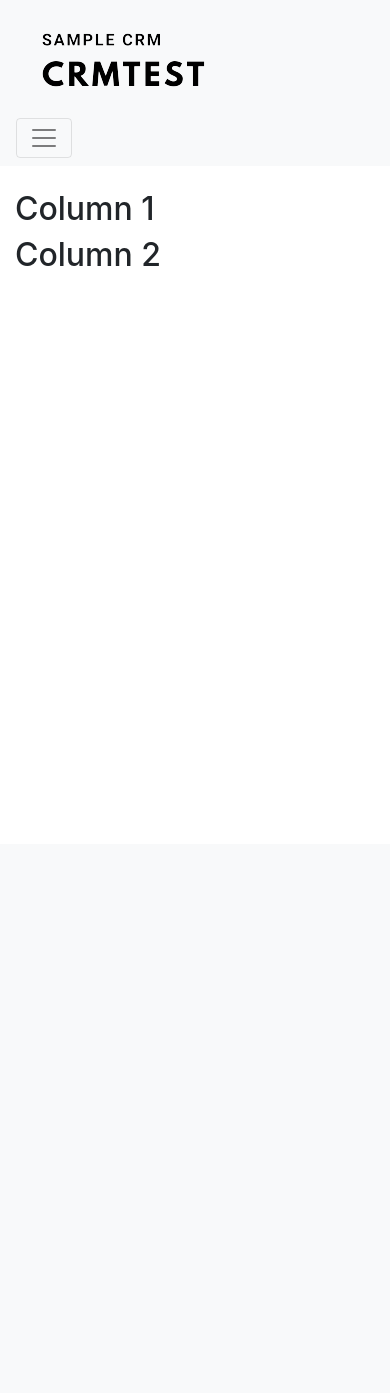
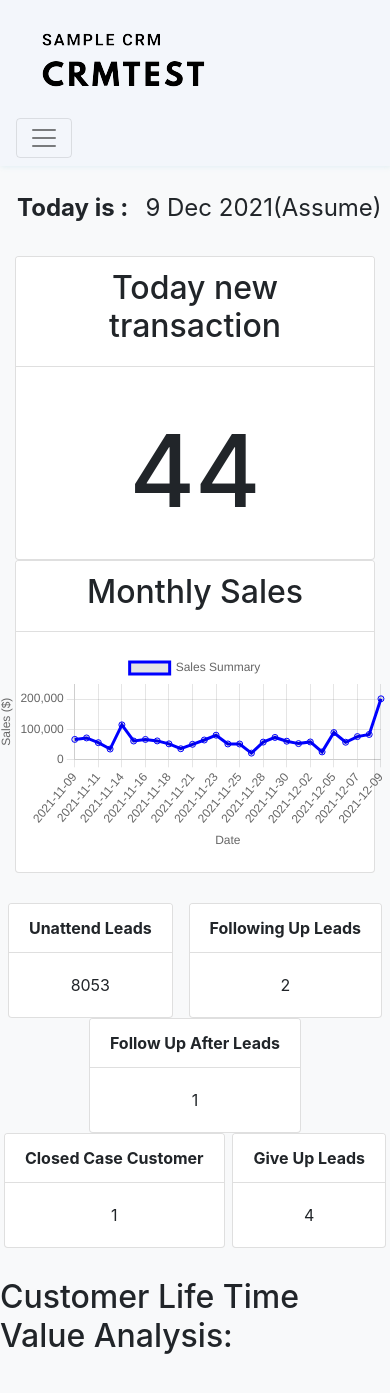
Before and after one commit to haohao3945/crm-sample, a Django app: page /dashboard/ in a window 390 px wide; the page is wider, and only the part inside the window is pictured. Before the commit the page ends 266 px from the top of that part, so only its background shows below. Run offline with Django 4.2, Linux system fonts and the light colour scheme; data comes from the database, SQL or seed files in the repository; both versions use the stored data as it was after the commit; some libraries are stand-ins or nearby versions.

Commit message:
Update dashboard, GUI, database, ML program and fix some functionality of search engine

```diff
--- a/crmapp/crmapplication/forms.py
+++ b/crmapp/crmapplication/forms.py
@@ -17,7 +17,11 @@ class CustomerForm(forms.ModelForm):
 
         }
 
-
+    def __init__(self, *args, **kwargs):
+        super().__init__(*args, **kwargs)
+        if self.instance.pk:
+            # If editing an existing record, set the initial value based on database value
+            self.fields['progress'].initial = self.instance.progress
 
 
 class InvoiceForm(forms.ModelForm):
--- a/crmapp/crmapplication/static/margin.css
+++ b/crmapp/crmapplication/static/margin.css
@@ -17,3 +17,9 @@
 #logo {
   background-color: transparent;
 }
+body{
+	background-color: #f2f2f2;
+}
+table{
+	background-color:white;
+}
--- a/crmapp/crmapplication/templates/base.html
+++ b/crmapp/crmapplication/templates/base.html
@@ -13,9 +13,9 @@
 	<link rel="stylesheet" href="{% static 'margin.css' %}">
 </head>
 
-<body>
+<body class="bg-light" >
 
-	<nav class="navbar navbar-expand-lg navbar-light bg-light">
+	<nav class="navbar navbar-expand-lg navbar-light bg-gray" style="background-color:#f3f6fb;box-shadow: 1px 1px 5px rgba(173, 216, 230, 0.3);">
 
 		<div class = "container">
 			<a class="navbar-brand" href="{% url 'dashboard' %}">
--- a/crmapp/crmapplication/templates/crm/dashboard.html
+++ b/crmapp/crmapplication/templates/crm/dashboard.html
@@ -3,14 +3,163 @@
 {% block title %}Dashboard{% endblock %}
 
 {% block content %}
+
+<script src="https://cdn.jsdelivr.net/npm/chart.js"></script>
+<style>
+
+.card{
+	height: 100%;
+	display: flex;
+	flex-direction: column;
+	justify-content: center;
+	align-items: center;
+}
+.clickable:hover{
+	box-shadow: 3px 3px 1px 1px gray;
+	    cursor: pointer;
+}
+.card-header{
+	width:100%;
+	text-align: center;
+	background-color:white;
+}
+.row{
+	margin-bottom:30px
+}
+</style>
+<div class = "row" style="font-size:24px;font-weight:bold">  &nbsp&nbsp Today is : &nbsp&nbsp <span id= "today" style="font-weight:lighter"> 9 Dec 2021(Assume)</span> </div>
 <div class="row">
-    <div class="col-md-6">
-        <h2>Column 1</h2>
-        <!-- Display relevant data here -->
+    <div id="gototodayorder" class="col-md-6">
+		<div class="card clickable">
+		  <div class="card-header"><h2>Today new transaction</h2></div><br/>
+		  <div class="card-body" ><h1 style="font-size:100px">{{ context.lead_count }}</h1></div>
+
+		</div>
     </div>
     <div class="col-md-6">
-        <h2>Column 2</h2>
-        <!-- Display relevant data here -->
+		<div class="card" >
+		  <div class="card-header"><h2>Monthly Sales</h2></div>
+		  <div class="card-body" ><canvas id="sales-chart" width="400" height="200"></canvas></div>
+
+		</div>
+		<p id = "data" style="display:none">{{ context.graph_data}}</p>
     </div>
 </div>
+
+<div class="row justify-content-center">
+
+    {% for c in context.tracking_count %}
+
+		<div class="card clickable tracking-row" data-squery={{ c.0 }} style="min-height:80px;margin:auto;">
+			<div class="card-header bg-white" style=""><b>{{ c.0 }}</b></div>
+			<div class="card-body">
+
+                {{ c.1 }}
+			</div>
+		</div>
+
+    {% endfor %}
+
+</div>
+<div class = "row">
+	<h2>Customer Life Time Value Analysis:</h2>
+
+</div>
+{% verbatim %}
+
+<script>
+	//graph plotting
+    const graphDataElement = document.getElementById("data");
+    const graphData = JSON.parse(graphDataElement.textContent);
+    console.log(graphData);
+    const ctx = document.getElementById('sales-chart').getContext('2d');
+
+	new Chart(ctx, {
+		type: 'line',
+		data: {
+			labels: graphData.labels,
+			datasets: [{
+				label: 'Sales Summary',
+				data: graphData.data,
+				borderColor: 'blue',
+				fill: false,
+			}]
+		},
+		options: {
+			scales: {
+				x: {
+					title: {
+						display: true,
+						text: 'Date'
+					}
+				},
+				y: {
+					title: {
+						display: true,
+						text: 'Sales ($)'
+					}
+				}
+			}
+		}
+	});
+
+
+
+
+	// for updating the date
+	const date = new Date();
+	const year = date.getFullYear();
+	const month = (date.getMonth() + 1).toString().padStart(2, '0');
+	const day = date.getDate().toString().padStart(2, '0');
+	const formattedDate = `${year}-${month}-${day}`;
+	//console.log(date);
+	//document.getElementById("today").innerHTML = formattedDate;
+
+
+
+    document.addEventListener('DOMContentLoaded', function() {
+		// For check today order
+		const gettodaysales = document.querySelector('#gototodayorder');
+		gettodaysales.addEventListener('click', function() {
+			window.location.href = '../order_data?q='+document.getElementById("today").textContent;
+		});
+
+
+		// For searching purpose
+
+        const rows = document.querySelectorAll('.tracking-row');
+        rows.forEach(row => {
+            row.addEventListener('click', function() {
+				let keyword;
+                const query = row.getAttribute('data-squery');
+				switch (query) {
+				  case 'Follow':
+					keyword = "After";
+					window.location.href = '../contact_search?q='+ keyword;
+					break;
+				  case 'Following':
+					keyword = "Follow";
+					window.location.href = '../contact_search?q='+ keyword;
+					break;
+				  case 'Closed':
+					keyword = "Close";
+					window.location.href = '../contact_search?q='+ keyword;
+					break;
+				  case 'Give':
+					keyword = "give";
+					window.location.href = '../contact_search?q='+ keyword;
+					break;
+				  default:
+					keyword = "unattend";
+					window.location.href = '../contact_search?q='+ keyword;
+					break;
+				}
+
+            });
+        });
+
+    });
+</script>
+{% endverbatim %}
+
 {% endblock %}
--- a/crmapp/crmapplication/views.py
+++ b/crmapp/crmapplication/views.py
@@ -1,10 +1,25 @@
+import os
+import django
+from io import BytesIO
+import base64
+import sys
+import random
+import string
 from django.core.paginator import Paginator, Page
 from django.shortcuts import render,get_object_or_404,redirect
 from .forms import CustomerForm,InvoiceForm
 from .models import Customer,Invoice
 from django.db.models import Q
 import re
-from datetime import datetime
+from datetime import datetime, timedelta
+import pandas as pd
+from lifetimes.utils import summary_data_from_transaction_data
+from lifetimes import BetaGeoFitter
+from sklearn.preprocessing import MinMaxScaler
+from sklearn.metrics import accuracy_score
+from lifetimes.plotting import plot_period_transactions
+import json
+
 
 def validate_date(date_string):
     formats = [
@@ -26,6 +41,8 @@ def validate_date(date_string):
 
 def contact_list(request):
     contacts = Customer.objects.all()
+    # display by ascending order
+    contacts = contacts.order_by('first_name')
     paginator = Paginator(contacts, 10)  # Show 10 contacts per page
     page = request.GET.get('page')
     contacts = paginator.get_page(page)
@@ -36,19 +53,134 @@ def contact_list(request):
 def contact_search(request):
     query = request.GET.get('q')
     if query:
-        contacts = Customer.objects.filter(
-            Q(customer_id__contains=query) | Q(first_name__contains=query) | Q(last_name__contains=query) | Q(email__contains=query) | Q(phone__contains=query) | Q(progress__contains=query)| Q(address__contains=query)
-        )
+        # Exclude certain values based on the query
+        if query == 'unattend':
+            contacts = Customer.objects.all().exclude(
+                Q(progress__contains='give') |
+                Q(progress__contains='follow') |
+                Q(progress__contains='close')
+            )
+
+        else:
+            base_contacts = Customer.objects.filter(
+                Q(customer_id__contains=query) |
+                Q(first_name__contains=query) |
+                Q(last_name__contains=query) |
+                Q(email__contains=query) |
+                Q(phone__contains=query) |
+                Q(progress__contains=query) |
+                Q(address__contains=query)
+            )
+
+            contacts = base_contacts
     else:
         contacts = Customer.objects.all()
+
+    # Display by ascending order
+    contacts = contacts.order_by('first_name')
     return render(request, 'crm/contact_list.html', {'contacts': contacts})
 
 
 def dashboard(request):
-    return render(request, 'crm/dashboard.html')
+    # initialize the data
+    customer_df = pd.DataFrame(Customer.objects.all().values())
+    invoice_df = pd.DataFrame(Invoice.objects.all().values())
+
+    # remove all negative value in invoice
+    # Identify return and discount transactions
+    return_mask = (invoice_df['amount'] < 0) & (-invoice_df['amount'].isin(invoice_df['amount'].abs()))
+    discount_mask = (invoice_df['amount'] < 0) & (~return_mask)
+
+    # Get customer and date information for return and discount transactions
+    return_customers_dates = invoice_df.loc[return_mask, ['customer_id', 'invoice_date']]
+    discount_customers_dates = invoice_df.loc[discount_mask, ['customer_id', 'invoice_date']]
+
+
+    # Remove return transactions
+    invoice_df = invoice_df[~invoice_df.index.isin(return_customers_dates.index)]
+
+    # Remove discount transactions (only negative amounts)
+    invoice_df = invoice_df[~invoice_df.index.isin(discount_customers_dates.index)]
+
+    # Convert 'invoice_date' column to datetime if it's not already
+    invoice_df['invoice_date'] = pd.to_datetime(invoice_df['invoice_date'])
+
+    # Filter rows where 'invoice_date' is '9 Dec 2021'
+    filtered_invoices = invoice_df[invoice_df['invoice_date'] == '2021-12-9']
+
+    # Count the number of occurrences
+    count = filtered_invoices.shape[0]
+
+
+
+    # Monthly sales graph
+    end_date = datetime(2021, 12, 9)
+    start_date = end_date - timedelta(days=30)
+    filtered_df = invoice_df[(invoice_df['invoice_date'] >= start_date) & (invoice_df['invoice_date'] <= end_date)]
+    #print (filtered_df)
+
+    # Sum the amounts on each date
+    sales_summary = filtered_df.groupby('invoice_date')['amount'].sum().reset_index()
+
+    # Convert Decimal values to float for serialization
+    sales_summary['amount'] = sales_summary['amount'].astype(float)
+    # Prepare data for graph
+    graph_data = json.dumps({
+        'labels': sales_summary['invoice_date'].dt.strftime('%Y-%m-%d').tolist(),
+        'data': sales_summary['amount'].tolist(),
+    })
+
+    # Track progress part
+    # Total count of customers
+    total_count = len(customer_df)
+
+    # Define keywords
+    unattend = 0
+    followup = 0
+    after = 0
+    close_case = 0
+    give_up = 0
+
+    # Count occurrences of keywords
+    for i in range(total_count):
+        progress = customer_df.loc[i, 'progress']  # Get the 'progress' value at index i
+        if progress == 'give_up' or 'npu' in progress:
+            give_up += 1
+        elif progress == 'close_case':
+            close_case += 1
+        elif 'after' in progress or progress == 'Follow-up After':
+            after += 1
+        elif 'follow up' in progress or progress == 'follow_up':
+            followup += 1
+        else:
+            unattend += 1
+
+    # Create a list with results
+    results = [
+        ('Unattend Leads', unattend),
+        ('Following Up Leads', followup),
+        ('Follow Up After Leads', after),
+        ('Closed Case Customer', close_case),
+        ('Give Up Leads', give_up),
+    ]
+
+
+
+    context = {
+        'lead_count': count,
+        'graph_data': graph_data,
+        'tracking_count':results,
+    }
+
+
+    # Convert the results to a Pandas DataFrame
+    results_df = pd.DataFrame(results)
+    return render(request, 'crm/dashboard.html',{'context': context})
 
 def order_data(request):
     order = Invoice.objects.all()
+    # Order the results in descending order by invoice_date
+    order = order.order_by('-invoice_date')
     paginator = Paginator(order, 10)  # Show 10 order per page
     page = request.GET.get('page')
     order = paginator.get_page(page)
@@ -99,6 +231,11 @@ def order_search(request):
                 Q(country__contains=query) |
                 Q(notice_to_consider__contains=query)
             )
+
+
+    # Order the results in descending order by invoice_date
+    order = order.order_by('-invoice_date')
+
     return render(request, 'crm/order_data.html', {'orders': order})
 
 # Function to handle create, update and delete of the customer
--- a/crmapp/productionfiles/margin.css
+++ b/crmapp/productionfiles/margin.css
@@ -17,3 +17,7 @@
 #logo {
   background-color: transparent;
 }
+
+body{
+	background-color: #f2f2f2;
+}
```
Also changed, not shown: crmapp/crmapplication/analytics_test.py (+258 -7 lines), crmapp/db.sqlite3.
